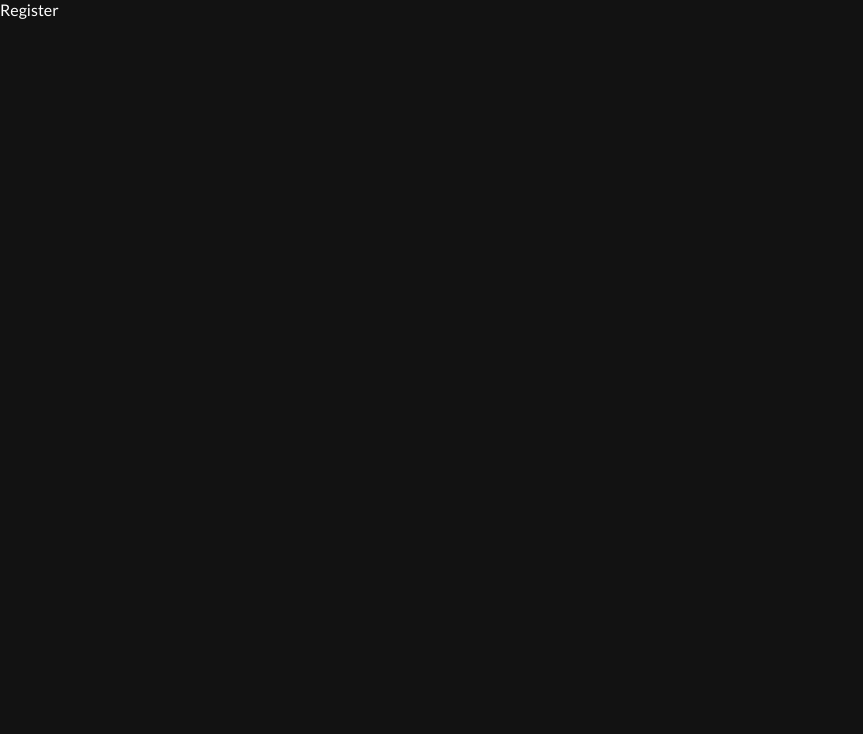
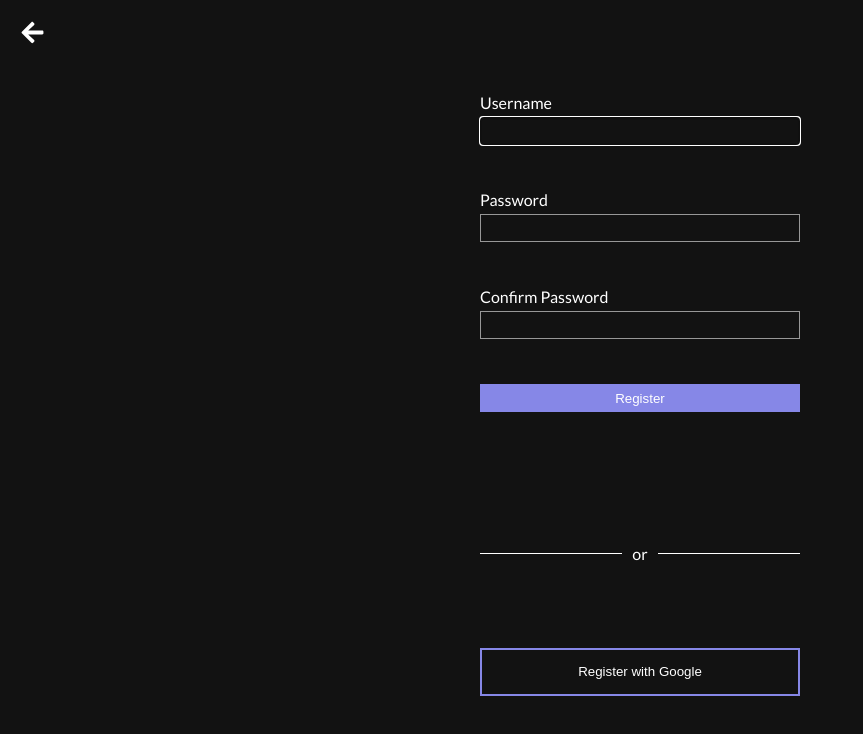
Before and after one commit to DLee1993/task_app, a React (Vite) app in the folder frontend/: page /register in a window 1280 px wide. Shown: the top 734 px of the page, without its empty margins (0-863 px from the left). Built offline with nearby package versions, Linux system fonts and the light colour scheme.

Commit message:
added jsx and base styling to register form

```diff
--- a/frontend/package.json
+++ b/frontend/package.json
@@ -13,6 +13,7 @@
     "gsap": "^3.11.5",
     "react": "^18.2.0",
     "react-dom": "^18.2.0",
+    "react-icons": "^4.8.0",
     "react-router-dom": "^6.11.1",
     "react-toastify": "^9.1.2"
   },
--- a/frontend/src/components/auth/Login.jsx
+++ b/frontend/src/components/auth/Login.jsx
@@ -1,9 +1,11 @@
-import React from 'react'
+const Login = () => {
+    const formSubmit = (e) => {
+        e.preventDefault();
+        console.log("submitted");
+    };
+    return <form onSubmit={formSubmit}>
+      login
+    </form>;
+};
 
-const Login = () => {
-  return (
-    <div>Login</div>
-  )
-}
-
-export default Login
+export default Login;
--- a/frontend/src/components/auth/Register.jsx
+++ b/frontend/src/components/auth/Register.jsx
@@ -1,7 +1,77 @@
-import React from "react";
+import { useState } from "react";
+import { Link } from "react-router-dom";
+import { FaArrowLeft } from "react-icons/fa";
 
 const Register = () => {
-    return <div>Register</div>;
+    const [username, setUsername] = useState("");
+    const [password, setPassword] = useState("");
+    const [confirmPassword, setConfirmPassword] = useState("");
+
+    const onUsernameChanged = (e) => setUsername(e.target.value);
+    const onPasswordChanged = (e) => setPassword(e.target.value);
+    const onConfirmPasswordChanged = (e) => setConfirmPassword(e.target.value);
+
+    const verifyUser = (e) => {
+        e.preventDefault();
+        setUsername("");
+        setPassword("");
+        setConfirmPassword("");
+    };
+
+    return (
+        <section className="register_page_container">
+            <Link to="/" className="prev_page--link">
+                <FaArrowLeft />
+            </Link>
+            <section className="register_form">
+                <form onSubmit={verifyUser} className="register_user--form">
+                    <fieldset className="username_elements">
+                        <label htmlFor="username">Username</label>
+                        <input
+                            type="text"
+                            aria-label="username"
+                            id="username"
+                            name="username"
+                            value={username}
+                            onChange={onUsernameChanged}
+                            autoFocus
+                        />
+                    </fieldset>
+                    <fieldset className="name_elements">
+                        <label htmlFor="password">Password</label>
+                        <input
+                            type="password"
+                            aria-label="password"
+                            id="password"
+                            name="password"
+                            value={password}
+                            onChange={onPasswordChanged}
+                        />
+                    </fieldset>
+                    <fieldset className="name_elements">
+                        <label htmlFor="confirmPassword">Confirm Password</label>
+                        <input
+                            type="password"
+                            aria-label="confirmPassword"
+                            id="confirmPassword"
+                            name="confirmPassword"
+                            value={confirmPassword}
+                            onChange={onConfirmPasswordChanged}
+                        />
+                    </fieldset>
+                    <button className="submit_btn">Register</button>
+                </form>
+            </section>
+            <section className="third_party-signIn-options">
+                <div className="divider">
+                    <div className="line1"></div>
+                    <div className="line2">or</div>
+                    <div className="line3"></div>
+                </div>
+                <button className="google-signIn-goes-here">Register with Google</button>
+            </section>
+        </section>
+    );
 };
 
 export default Register;
--- a/frontend/src/scss/main.css
+++ b/frontend/src/scss/main.css
@@ -34,6 +34,88 @@
   opacity: 0;
 }
 
+.register_page_container {
+  display: flex;
+  justify-content: space-between;
+  align-items: center;
+  flex-direction: column;
+  width: 100%;
+  height: 100vh;
+  padding: 20px;
+}
+.register_page_container .prev_page--link {
+  color: #fff;
+  text-decoration: none;
+  margin-right: auto;
+}
+.register_page_container .prev_page--link svg {
+  font-size: 25px;
+}
+.register_page_container .register_user--form {
+  display: flex;
+  justify-content: space-between;
+  align-items: center;
+  flex-direction: column;
+  min-height: 40vh;
+}
+.register_page_container .register_user--form fieldset {
+  display: flex;
+  flex-direction: column;
+  border: none;
+}
+.register_page_container .register_user--form fieldset label {
+  padding-bottom: 5px;
+}
+.register_page_container .register_user--form fieldset input {
+  width: auto;
+  min-width: 320px;
+  height: 28px;
+  padding-left: 5px;
+  color: #fff;
+  border: 1px solid #979797;
+  background-color: rgba(18, 18, 18, 0.5019607843);
+}
+.register_page_container .register_user--form button {
+  width: auto;
+  min-width: 320px;
+  height: 28px;
+  color: #fff;
+  background-color: #8687e7;
+  border: none;
+}
+.register_page_container .third_party-signIn-options {
+  min-height: 40vh;
+  display: flex;
+  justify-content: space-evenly;
+  align-items: center;
+  flex-direction: column;
+}
+.register_page_container .third_party-signIn-options .divider {
+  display: flex;
+  justify-content: center;
+  align-items: center;
+  min-width: 320px;
+}
+.register_page_container .third_party-signIn-options .divider .line2 {
+  display: flex;
+  justify-content: center;
+  align-items: center;
+  margin: 0 10px;
+}
+.register_page_container .third_party-signIn-options .divider .line1,
+.register_page_container .third_party-signIn-options .divider .line3 {
+  width: 100%;
+  height: 1px;
+  background-color: #fff;
+}
+.register_page_container .third_party-signIn-options .google-signIn-goes-here {
+  min-width: 320px;
+  height: 48px;
+  color: #fff;
+  border: 2px solid #8687e7;
+  background-color: transparent;
+}
+
 .login_cta,
 .register_cta {
   width: 327px;
--- a/frontend/src/scss/main.scss
+++ b/frontend/src/scss/main.scss
@@ -1,2 +1,3 @@
 @import "./pages/onboarding";
+@import "./pages/register";
 @import "./partials/buttons";
--- /dev/null
+++ b/frontend/src/scss/pages/_register.scss
@@ -0,0 +1,92 @@
+.register_page_container {
+    display: flex;
+    justify-content: space-between;
+    align-items: center;
+    flex-direction: column;
+    width: 100%;
+    height: 100vh;
+    padding: 20px;
+
+    & .prev_page--link {
+        color: #fff;
+        text-decoration: none;
+        margin-right: auto;
+
+        & svg {
+            font-size: 25px;
+        }
+    }
+
+    & .register_user--form {
+        display: flex;
+        justify-content: space-between;
+        align-items: center;
+        flex-direction: column;
+        min-height: 40vh;
+
+        & fieldset {
+            display: flex;
+            flex-direction: column;
+            border: none;
+
+            & label {
+                padding-bottom: 5px;
+            }
+
+            & input {
+                width: auto;
+                min-width: 320px;
+                height: 28px;
+                padding-left: 5px;
+                color: #fff;
+                border: 1px solid #979797;
+                background-color: #12121280;
+            }
+        }
+
+        & button {
+            width: auto;
+            min-width: 320px;
+            height: 28px;
+            color: #fff;
+            background-color: #8687e7;
+            border: none;
+        }
+    }
+
+    & .third_party-signIn-options {
+        min-height: 40vh;
+        display: flex;
+        justify-content: space-evenly;
+        align-items: center;
+        flex-direction: column;
+        & .divider {
+            display: flex;
+            justify-content: center;
+            align-items: center;
+            min-width: 320px;
+
+            & .line2 {
+                display: flex;
+                justify-content: center;
+                align-items: center;
+                margin: 0 10px;
+            }
+
+            & .line1,
+            .line3 {
+                width: 100%;
+                height: 1px;
+                background-color: #fff;
+            }
+        }
+
+        & .google-signIn-goes-here {
+            min-width: 320px;
+            height: 48px;
+            color: #fff;
+            border: 2px solid #8687e7;
+            background-color: transparent;
+        }
+    }
+}
```
Also changed, not shown: 2 other files (tests, documents, lock files or other folders).
